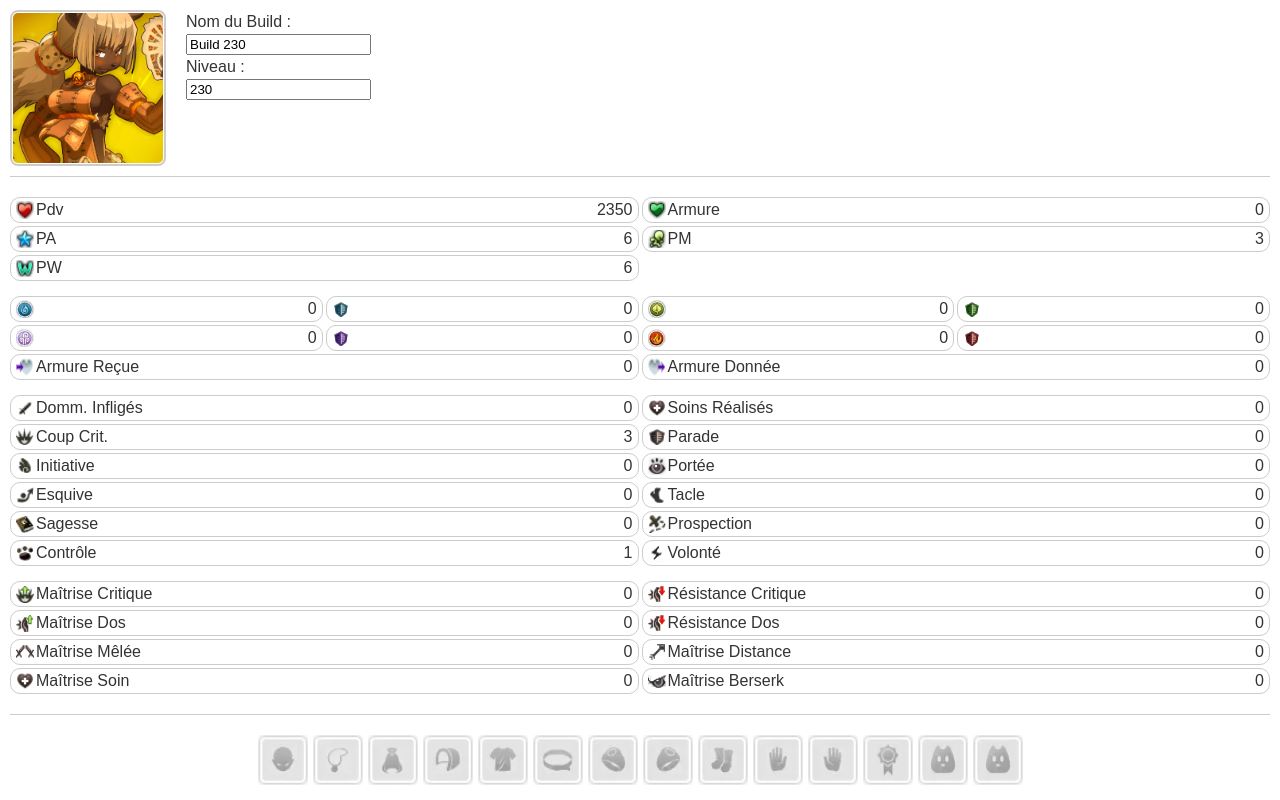
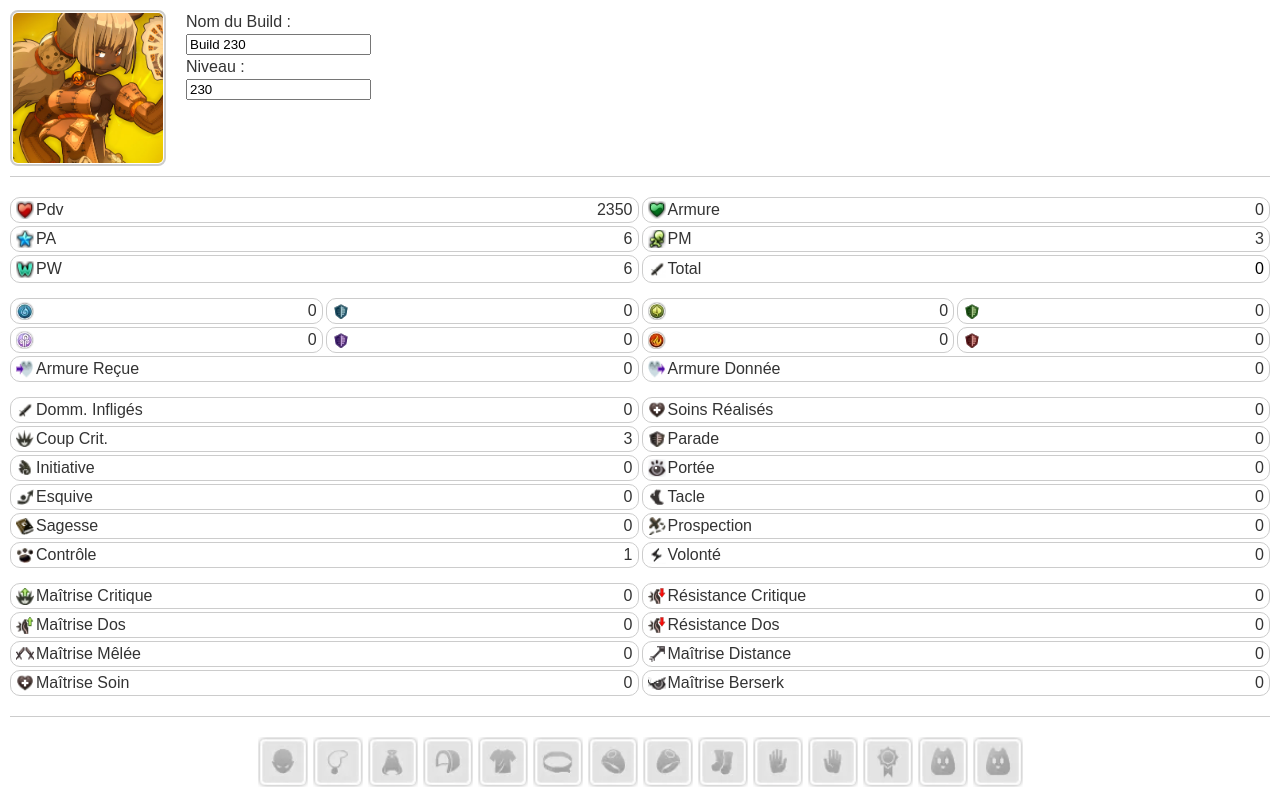
Before and after one commit to CorentinCoulet/Fortuna-Builder, a React (Vite) app in the folder frontend/: page / in a window 1280 px wide. Shown: the top 800 px of the page. Built offline with nearby package versions, Linux system fonts and the light colour scheme.

Commit message:
ajout du hover sur subli, corriger l'affichage du récap des maitrises totales

```diff
--- a/frontend/src/components/ClassInformations.tsx
+++ b/frontend/src/components/ClassInformations.tsx
@@ -1,4 +1,4 @@
-import React from "react";
+import React, { useState } from "react";
 import "../styles/components/ClassInformations.scss";
 import { useDispatch, useSelector } from "react-redux";
 import {
@@ -9,6 +9,7 @@ import {
 } from "../features/components/classInformationsSlice";
 import { RootState } from "../store";
 import EditableValue from "./EditableValue";
+import TotalMasteriesCalcul from "./TotalMasteriesCalcul";
 import ImageSelector from "./ImageSelector";
 import { Images } from "../asset";
 
@@ -16,6 +17,7 @@ const ClassInformations: React.FC = () => {
   const dispatch = useDispatch();
   const classInfo = useSelector((state: RootState) => state.classInformations);
   const calculatedStats = useSelector(selectCalculatedStats);
+  const [selectedMasteries, setSelectedMasteries] = useState<string[]>([]);
 
   return (
     <div className="class-informations">
@@ -75,6 +77,10 @@ const ClassInformations: React.FC = () => {
             label="PW"
             value={calculatedStats.wp}
             onChange={(value) => dispatch(updateProperty({ key: 'wp', value }))}
+          />
+          <TotalMasteriesCalcul
+            selectedMasteries={selectedMasteries}
+            onChange={setSelectedMasteries}
           />
         </div>
         <div className="armorStats">
--- a/frontend/src/components/Sublimations/Sublimations.tsx
+++ b/frontend/src/components/Sublimations/Sublimations.tsx
@@ -592,6 +592,21 @@ const Sublimations: React.FC = () => {
             </div>
             {hoveredSublimation && hoveredSublimation.key === key && (
               <div className="sublimation-tooltip">
+                <div>
+                  <div className="hovered-image">
+                    <img
+                      src={parchments[hoveredSublimation.level]?.src}
+                      alt={
+                        parchments[hoveredSublimation.level]?.alt ||
+                        `Niveau ${hoveredSublimation.level}`
+                      }
+                      className="level-image"
+                    />
+                    <span className="level-number">
+                      {hoveredSublimation.level}
+                    </span>
+                  </div>
+                  <div>
                     <div className="label-sublimation">
                       {sublimation.label} [MAX: {maxLevel}]
                     </div>
@@ -604,6 +619,8 @@ const Sublimations: React.FC = () => {
                           className="rune-image"
                         />
                       ))}
+                    </div>
+                  </div>
                 </div>
                 <div className="description">
                   <p>
--- /dev/null
+++ b/frontend/src/components/TotalMasteriesCalcul.tsx
@@ -0,0 +1,107 @@
+import React, { useState, useRef, useEffect } from "react";
+import { useSelector } from "react-redux";
+import "../styles/components/TotalMasteriesCalcul.scss";
+import { PrimaryStats } from "../asset";
+import { RootState } from "../store";
+import { selectCalculatedStats } from "../features/components/classInformationsSlice";
+
+interface TotalMasteriesCalculProps {
+  selectedMasteries: string[];
+  onChange: (selectedMasteries: string[]) => void;
+}
+
+const TotalMasteriesCalcul: React.FC<TotalMasteriesCalculProps> = ({
+  selectedMasteries,
+  onChange,
+}) => {
+  const [isPopupOpen, setIsPopupOpen] = useState(false);
+  const inputRef = useRef<HTMLInputElement>(null);
+  const popupRef = useRef<HTMLDivElement>(null);
+
+  const calculatedStats = useSelector((state: RootState) => selectCalculatedStats(state));
+
+  const handleClickOutside = (event: MouseEvent) => {
+    if (
+      popupRef.current &&
+      !popupRef.current.contains(event.target as Node) &&
+      inputRef.current &&
+      !inputRef.current.contains(event.target as Node)
+    ) {
+      setIsPopupOpen(false);
+    }
+  };
+
+  useEffect(() => {
+    document.addEventListener("mousedown", handleClickOutside);
+    return () => {
+      document.removeEventListener("mousedown", handleClickOutside);
+    };
+  }, []);
+
+  const handleInputClick = () => {
+    setIsPopupOpen(!isPopupOpen);
+  };
+
+  const handleCheckboxChange = (id: string) => {
+    const newSelectedMasteries = selectedMasteries.includes(id)
+      ? selectedMasteries.filter((masteryId) => masteryId !== id)
+      : [...selectedMasteries, id];
+    onChange(newSelectedMasteries);
+  };
+
+  const masteryOptions = [
+    { id: "waterMastery", label: "Maîtrise Eau", value: calculatedStats.elems.waterMastery },
+    { id: "earthMastery", label: "Maîtrise Terre", value: calculatedStats.elems.earthMastery },
+    { id: "airMastery", label: "Maîtrise Air", value: calculatedStats.elems.airMastery },
+    { id: "fireMastery", label: "Maîtrise Feu", value: calculatedStats.elems.fireMastery },
+    { id: "meleeMastery", label: "Maîtrise Mêlée", value: calculatedStats.meleeMastery },
+    { id: "distanceMastery", label: "Maîtrise Distance", value: calculatedStats.distanceMastery },
+    { id: "critMastery", label: "Maîtrise Critique", value: calculatedStats.critMastery },
+    { id: "rearMastery", label: "Maîtrise Dos", value: calculatedStats.rearMastery },
+    { id: "berserkMastery", label: "Maîtrise Berserk", value: calculatedStats.berserkMastery },
+    { id: "healMastery", label: "Maîtrise Soin", value: calculatedStats.healMastery },
+  ];
+
+  const totalValue = selectedMasteries.reduce((total, masteryId) => {
+    const mastery = masteryOptions.find((m) => m.id === masteryId);
+    return mastery ? total + mastery.value : total;
+  }, 0);
+
+  return (
+    <div className="total-masteries-calcul">
+      <img
+        loading="lazy"
+        src={PrimaryStats[16].src}
+        alt={PrimaryStats[16].alt}
+        className="stat-icon"
+      />
+      <label className="total-label">Total</label>
+      <input
+        ref={inputRef}
+        type="text"
+        className="mastery-input"
+        value={totalValue}
+        readOnly
+        onClick={handleInputClick}
+      />
+      {isPopupOpen && (
+        <div ref={popupRef} className="mastery-popup">
+          {masteryOptions.map((mastery) => (
+            <div key={mastery.id} className="mastery-item">
+              <label>
+                <input
+                  type="checkbox"
+                  checked={selectedMasteries.includes(mastery.id)}
+                  onChange={() => handleCheckboxChange(mastery.id)}
+                />
+                {mastery.label} (+{mastery.value})
+              </label>
+            </div>
+          ))}
+        </div>
+      )}
+    </div>
+  );
+};
+
+export default TotalMasteriesCalcul;
--- a/frontend/src/styles/components/Sublimations/Sublimations.scss
+++ b/frontend/src/styles/components/Sublimations/Sublimations.scss
@@ -88,7 +88,6 @@
 
   &:hover {
     background-color: #f0f0f0;
-    box-shadow: 0 6px 12px rgba(0, 0, 0, 0.15);
   }
 
   &-info {
@@ -126,7 +125,6 @@
 
         &:hover {
           transform: scale(1.1);
-          box-shadow: 0 4px 8px rgba(0, 0, 0, 0.15);
         }
 
         &:last-child {
@@ -142,18 +140,17 @@
         position: relative;
         display: inline-block;
         margin-right: 5px;
+        transition: transform 0.4s ease, box-shadow 0.4s ease;
+
+        &:hover {
+          transform: scale(1.1);
+        }
 
         .level-image {
           width: 40px;
           height: 40px;
           border-radius: 4px;
-          transition: transform 0.4s ease, box-shadow 0.4s ease;
           cursor: pointer;
-
-          &:hover {
-            transform: scale(1.1);
-            box-shadow: 0 4px 8px rgba(0, 0, 0, 0.15);
-          }
 
           &:hover + .sublimation-tooltip {
             display: block;
@@ -166,8 +163,8 @@
 
         .level-number {
           position: absolute;
-          bottom: -3px;
-          right: -3px;
+          bottom: 3px;
+          right: 3px;
           background-color: rgba(0, 0, 0, 0.7);
           color: white;
           font-size: 12px;
@@ -191,7 +188,6 @@
 
       &:hover {
         transform: scale(1.1);
-        box-shadow: 0 4px 8px rgba(0, 0, 0, 0.15);
       }
 
       &:last-child {
@@ -222,14 +218,52 @@
   position: absolute;
   top: 100%;
   left: 0;
-  background-color: #2b2b2b;
-  color: white;
-  padding: 10px;
+  background-color: white;
+  color: black;
+  padding: 10px 10px 0 10px;
   border-radius: 5px;
   box-shadow: 0 0 10px rgba(0, 0, 0, 0.5);
   z-index: 10;
-  width: 250px;
+  width: 360px;
   transition: opacity 0.3s ease, transform 0.3s ease;
+
+  > div:first-child {
+    display: flex;
+    flex-direction: row;
+    align-items: center;
+    justify-content: space-evenly;
+
+    .hovered-image {
+      position: relative;
+
+      .level-image {
+        width: 40px;
+        height: 40px;
+        border-radius: 4px;
+        object-fit: contain;
+        margin-right: 5px;
+      }
+
+      .level-number {
+        position: absolute;
+        bottom: 5px;
+        right: 5px;
+        background-color: rgba(0, 0, 0, 0.7);
+        color: white;
+        font-size: 12px;
+        font-weight: bold;
+        padding: 2px 4px;
+        border-radius: 50%;
+        z-index: 1;
+      }
+    }
+
+    > div:last-child {
+      display: flex;
+      flex-direction: column;
+      align-items: center;
+    }
+  }
 
   .label-sublimation {
     font-weight: bold;
@@ -252,6 +286,6 @@
   }
 
   .description {
-    margin-bottom: 10px;
+    margin-left: 10px;
   }
 }
--- /dev/null
+++ b/frontend/src/styles/components/TotalMasteriesCalcul.scss
@@ -0,0 +1,88 @@
+.total-masteries-calcul {
+    position: relative;
+    display: flex;
+    align-items: center;
+    padding: 0 5px;
+    border: 1px solid #ccc;
+    border-radius: 10px;
+
+    input:focus {
+        outline: none;
+    }
+
+    .stat-icon {
+        width: 18px;
+        height: 18px;
+        padding-right: 2px;
+    }
+
+    .mastery-input {
+        flex: 1;
+        position: relative;
+        display: flex;
+        align-items: center;
+        justify-content: right;
+        width: 100%;
+        margin: 0;
+        text-align: right;
+        box-sizing: border-box;
+        border: none;
+        background: none;
+        padding: 0;
+        cursor: pointer;
+        height: 26px;
+        font-size: 16px;
+    }
+
+    .mastery-popup {
+        position: absolute;
+        top: 100%;
+        left: 0;
+        background-color: white;
+        border: 1px solid #ccc;
+        border-radius: 4px;
+        box-shadow: 0 4px 8px rgba(0, 0, 0, 0.1);
+        padding: 10px;
+        z-index: 10;
+        max-height: 200px;
+        overflow-y: auto;
+        width: 100%;
+
+        .mastery-item {
+            display: flex;
+            align-items: center;
+            margin-bottom: 5px;
+
+            label {
+                font-size: 14px;
+                color: #333;
+                cursor: pointer;
+                display: flex;
+                align-items: center;
+                width: 100%;
+            }
+
+            input[type='checkbox'] {
+                margin-right: 8px;
+                width: 16px;
+                height: 16px;
+                cursor: pointer;
+
+                &::-webkit-inner-spin-button,
+                &::-webkit-outer-spin-button {
+                    -webkit-appearance: none;
+                    margin: 0;
+                }
+
+                &::-moz-inner-spin-button,
+                &::-moz-outer-spin-button {
+                    display: none;
+                }
+
+                &::-ms-expand {
+                    display: none;
+                }
+            }
+        }
+    }
+}
```
Also changed, not shown: frontend/src/styles/components/ClassInformations.scss (+6 -3 lines). Lines whose indentation alone changed are shown as unchanged.
